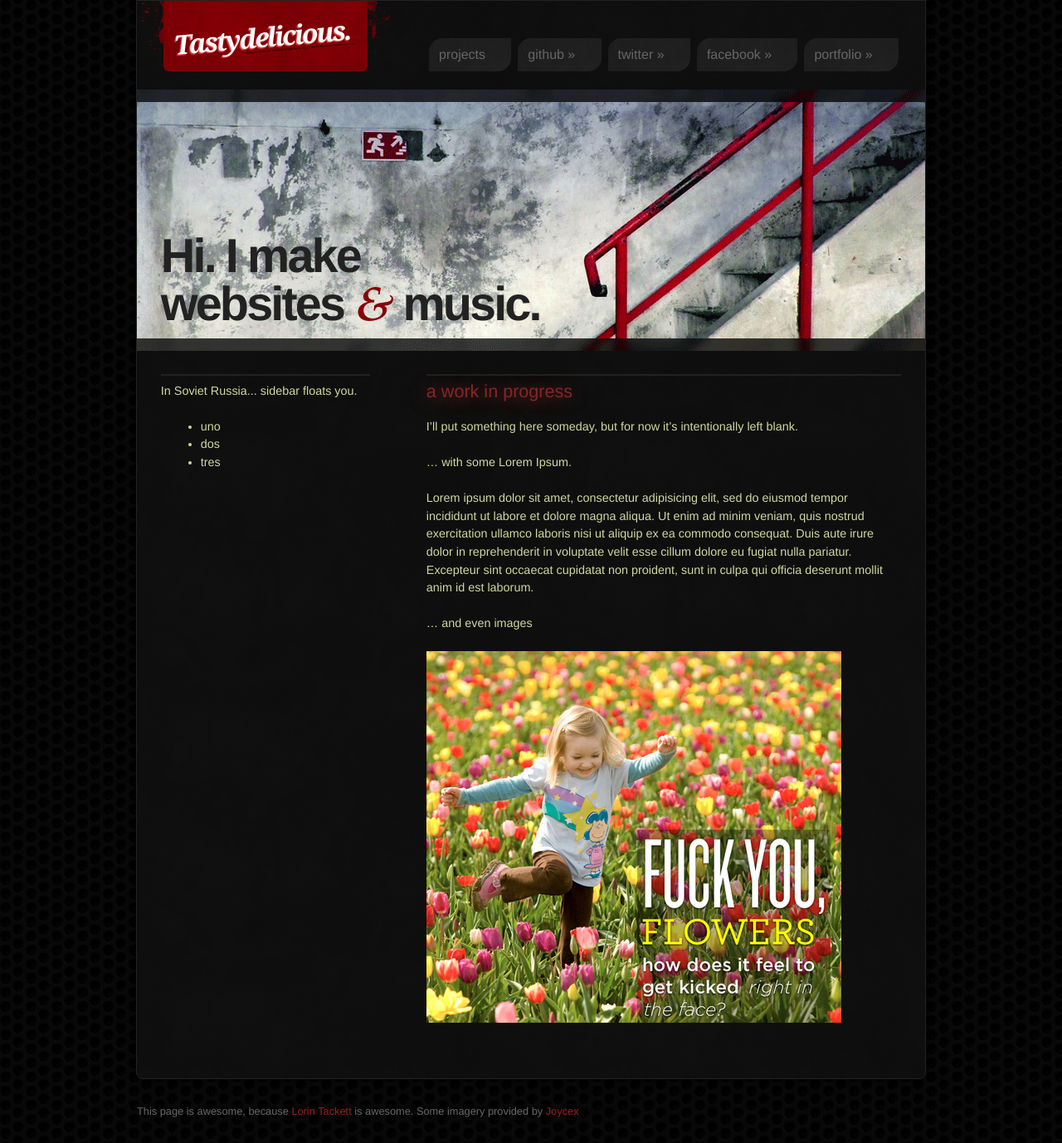
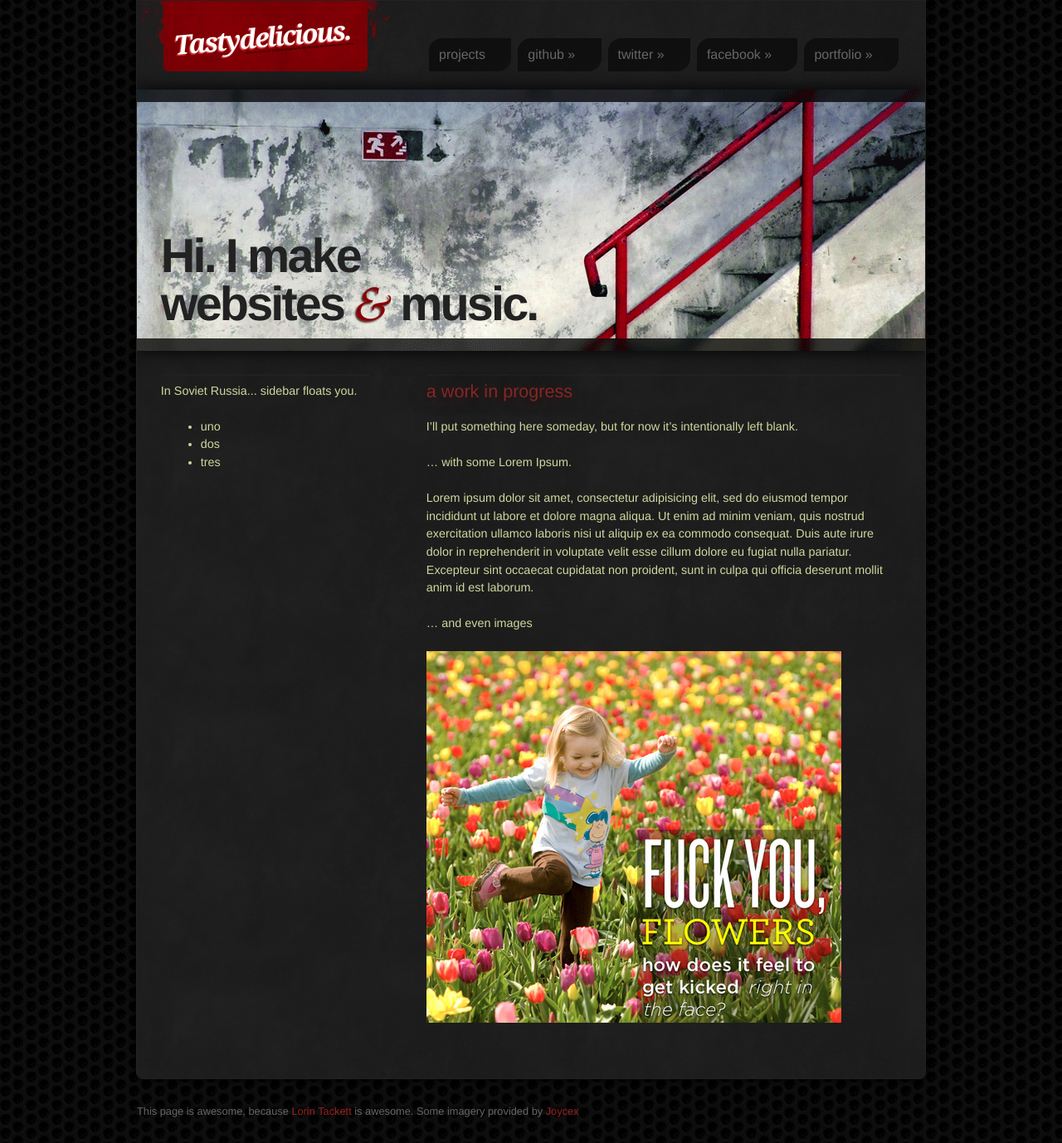
Before and after one commit to ltackett/tastydeliciousness, a Jekyll site: the page built from index.markdown, in a window 1280 px wide. Shown: the whole page at 83% size. Built offline with Jekyll 4.4.1, drawn with Linux system fonts in a browser that asks for light colours; Markdown is read by kramdown in place of the engine named in the settings; comment, search, counter and statistics services are not loaded.

Commit message:
Ampersand fail.

```diff
--- a/stylesheets/screen.css
+++ b/stylesheets/screen.css
@@ -211,26 +211,27 @@ a img {
 
 /* line 12, ../sass/screen.sass */
 body {
-  font-family: "Helvetica Neue", helvetica, arial, sans-serif; }
+  font-family: "Helvetica Neue", arial, sans-serif; }
 
 /* line 15, ../sass/screen.sass */
 #content span.amp {
-  font-family: "Palatino Linotype", Constantia, Times, "Times New Roman", serif;
-  font-style: italic; }
+  font-family: Baskerville, "Goudy Old Style", Palatino, "Book Antiqua", serif;
+  font-style: italic;
+  font-weight: normal; }
 
-/* line 19, ../sass/screen.sass */
+/* line 20, ../sass/screen.sass */
 body {
-  background: url(../images/mesh.png) #121212; }
+  background: url(../images/mesh.png) #1c1c1c; }
 
-/* line 22, ../sass/screen.sass */
+/* line 23, ../sass/screen.sass */
 a.base, #wrapper #content a, #footer a {
   color: #99201e;
   text-decoration: none; }
-  /* line 25, ../sass/screen.sass */
+  /* line 26, ../sass/screen.sass */
   a.base:hover, #wrapper #content a:hover, #footer a:hover {
     text-decoration: underline; }
 
-/* line 28, ../sass/screen.sass */
+/* line 29, ../sass/screen.sass */
 #wrapper {
   width: 950px;
   margin: 0 auto;
@@ -259,22 +260,22 @@ a.base, #wrapper #content a, #footer a {
   -khtml-border-bottom-right-radius: 0.5em;
   border-bottom-right-radius: 0.5em;
   border: 1px solid #222222;
-  background: url(../images/fabric.png) #111111;
+  background: url(../images/fabric.png) #222222;
   padding-bottom: 2em; }
   /* line 8, ../../../../../Library/Ruby/Gems/1.8/gems/compass-0.10.0.rc5/frameworks/compass/stylesheets/compass/utilities/general/_hacks.scss */
   #wrapper {
     display: block; }
-  /* line 36, ../sass/screen.sass */
+  /* line 37, ../sass/screen.sass */
   #wrapper #content {
     overflow: hidden;
     color: #cfd79e;
     font-size: 90%; }
-    /* line 41, ../sass/screen.sass */
+    /* line 42, ../sass/screen.sass */
     #wrapper #content h3, #wrapper #content h4, #wrapper #content h5, #wrapper #content h6 {
-      text-shadow: -2px 2px 20px rgba(255, 100, 100, 0.5);
+      text-shadow: -2px 2px 20px rgba(100, 0, 0, 0.5);
       color: #852725; }
 
-/* line 54, ../sass/screen.sass */
+/* line 55, ../sass/screen.sass */
 .link-box {
   display: -moz-box;
   display: -webkit-box;
@@ -282,7 +283,7 @@ a.base, #wrapper #content a, #footer a {
   height: 100%;
   width: 100%;
   margin-top: 2.8em; }
-  /* line 60, ../sass/screen.sass */
+  /* line 61, ../sass/screen.sass */
   .link-box a {
     -moz-transition-property: all;
     -webkit-transition-property: all;
@@ -325,22 +326,22 @@ a.base, #wrapper #content a, #footer a {
     margin-right: 0.5em;
     text-decoration: none;
     background-image: url(../images/fabric.png);
-    background-color: #222222;
+    background-color: #111111;
     background-attachment: fixed;
     white-space: nowrap; }
-    /* line 75, ../sass/screen.sass */
+    /* line 76, ../sass/screen.sass */
     .link-box a[rel="external"]:after {
       content: " »"; }
-    /* line 77, ../sass/screen.sass */
+    /* line 78, ../sass/screen.sass */
     .link-box a:hover {
       color: white;
       background-color: #8b0006;
       padding-right: 85px; }
-    /* line 81, ../sass/screen.sass */
+    /* line 82, ../sass/screen.sass */
     .link-box a:last-child, .link-box a:last-child:hover {
       margin-right: 0; }
 
-/* line 87, ../sass/screen.sass */
+/* line 88, ../sass/screen.sass */
 #header {
   overflow: hidden;
   display: inline-block;
@@ -349,7 +350,7 @@ a.base, #wrapper #content a, #footer a {
   #header {
     display: block; }
 
-/* line 91, ../sass/screen.sass */
+/* line 92, ../sass/screen.sass */
 #logo {
   border-bottom-left-radius: 0.4em;
   -moz-border-radius-bottomleft: 0.4em;
@@ -372,7 +373,7 @@ a.base, #wrapper #content a, #footer a {
   padding-top: 1em;
   margin: 0 2em;
   background: url(../images/fabric.png) #8b0006; }
-  /* line 96, ../sass/screen.sass */
+  /* line 97, ../sass/screen.sass */
   #logo #inner-logo {
     -moz-transform-origin: 20% 50%;
     -webkit-transform-origin: 20% 50%;
@@ -383,10 +384,10 @@ a.base, #wrapper #content a, #footer a {
     -o-transform: scale(0.5) rotate(-5deg);
     transform: scale(0.5) rotate(-5deg);
     width: 28em; }
-    /* line 100, ../sass/screen.sass */
+    /* line 101, ../sass/screen.sass */
     .csstransforms #logo #inner-logo {
       margin-left: -2em; }
-  /* line 104, ../sass/screen.sass */
+  /* line 105, ../sass/screen.sass */
   #logo h1 {
     text-shadow: -0.04em 0.04em 0.04em rgba(255, 100, 100, 0.8);
     letter-spacing: -0.07em;
@@ -395,22 +396,22 @@ a.base, #wrapper #content a, #footer a {
     font-size: 4em;
     font-weight: bold;
     font-style: italic; }
-    /* line 113, ../sass/screen.sass */
+    /* line 114, ../sass/screen.sass */
     #logo h1 a {
       color: white;
       text-decoration: none; }
-  /* line 117, ../sass/screen.sass */
+  /* line 118, ../sass/screen.sass */
   #logo p {
     color: black;
     margin-left: 34em;
     font-size: 5px;
     font-style: italic;
     font-weight: bold; }
-    /* line 126, ../sass/screen.sass */
+    /* line 127, ../sass/screen.sass */
     #logo p:after {
       content: " Foo Bar Baz. Foo Bar Baz. Foo Bar Baz. Foo Bar Baz. Foo Bar Baz. Foo Bar Baz. Foo B-- o hai. =)"; }
 
-/* line 132, ../sass/screen.sass */
+/* line 133, ../sass/screen.sass */
 .primary-column {
   display: inline;
   float: left;
@@ -422,7 +423,7 @@ a.base, #wrapper #content a, #footer a {
   * html .primary-column {
     overflow-x: hidden; }
 
-/* line 136, ../sass/screen.sass */
+/* line 137, ../sass/screen.sass */
 .secondary-column {
   display: inline;
   float: left;
@@ -432,25 +433,29 @@ a.base, #wrapper #content a, #footer a {
   * html .secondary-column {
     overflow-x: hidden; }
 
-/* line 141, ../sass/screen.sass */
+/* line 142, ../sass/screen.sass */
 .primary-column .block,
 .secondary-column .block {
   margin: 2em;
   border-top: 2px solid #222222; }
-  /* line 145, ../sass/screen.sass */
+  /* line 146, ../sass/screen.sass */
   #header .primary-column .block, #header
   .secondary-column .block {
     margin-bottom: 0;
     margin-top: 0;
     border: none; }
 
-/* line 156, ../sass/screen.sass */
+/* line 157, ../sass/screen.sass */
 #content #messagy-bit {
+  -moz-box-shadow: 0 0 20px black;
+  -webkit-box-shadow: 0 0 20px black;
+  -o-box-shadow: 0 0 20px black;
+  box-shadow: 0 0 20px black;
   position: relative;
   background: url(../images/masthead.png) 0 0 no-repeat;
   margin-top: 1.5em;
   min-height: 315px; }
-  /* line 162, ../sass/screen.sass */
+  /* line 164, ../sass/screen.sass */
   #content #messagy-bit h2 {
     position: absolute;
     top: 3em;
@@ -460,15 +465,16 @@ a.base, #wrapper #content a, #footer a {
     letter-spacing: -0.05em;
     font-size: 4em;
     font-weight: bold; }
-  /* line 173, ../sass/screen.sass */
+  /* line 175, ../sass/screen.sass */
   #content #messagy-bit span.amp {
+    text-shadow: -2px 2px 2px rgba(50, 0, 0, 0.8);
     color: #880006; }
-/* line 179, ../sass/screen.sass */
+/* line 182, ../sass/screen.sass */
 #content .primary-column > .block,
 #content .secondary-column > .block {
   padding-top: 0.5em; }
 
-/* line 185, ../sass/screen.sass */
+/* line 188, ../sass/screen.sass */
 #footer {
   width: 950px;
   margin: 0 auto;
```
Also changed, not shown: sass/screen.sass (+9 -6 lines).
